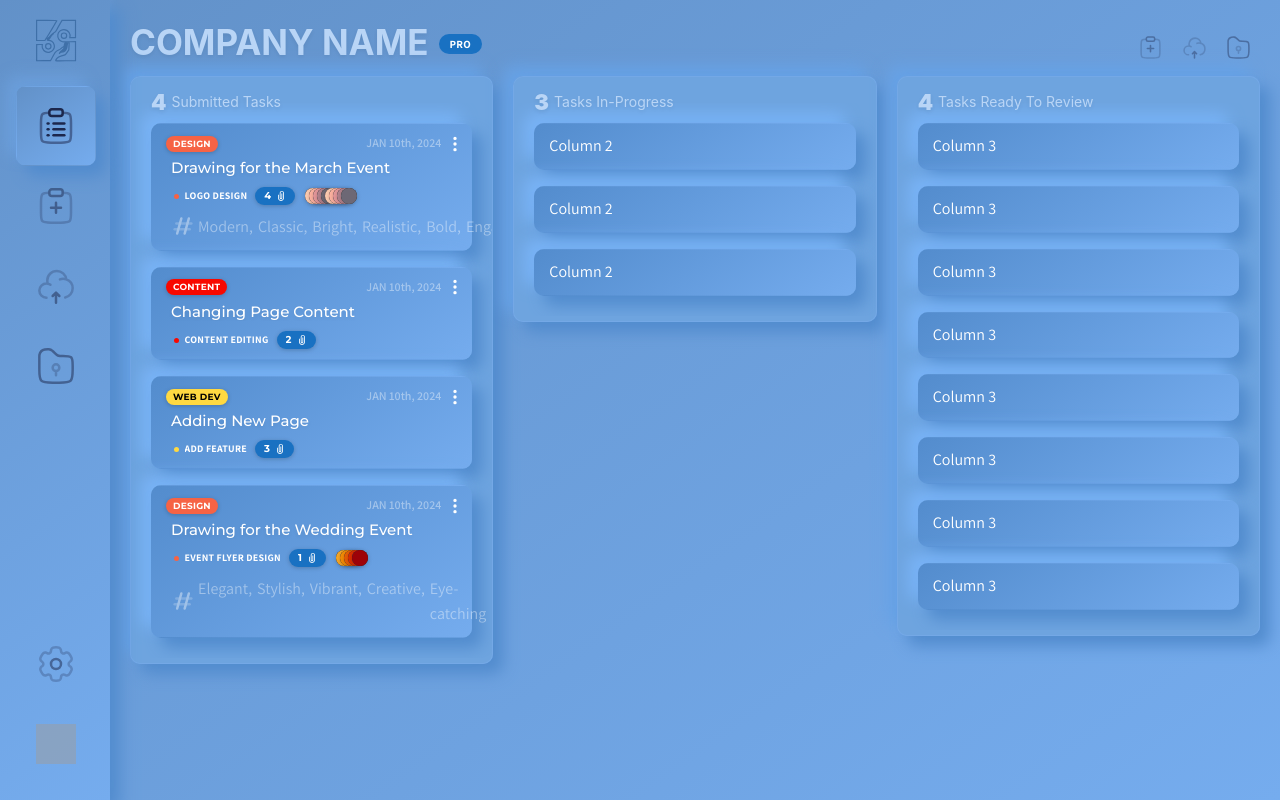
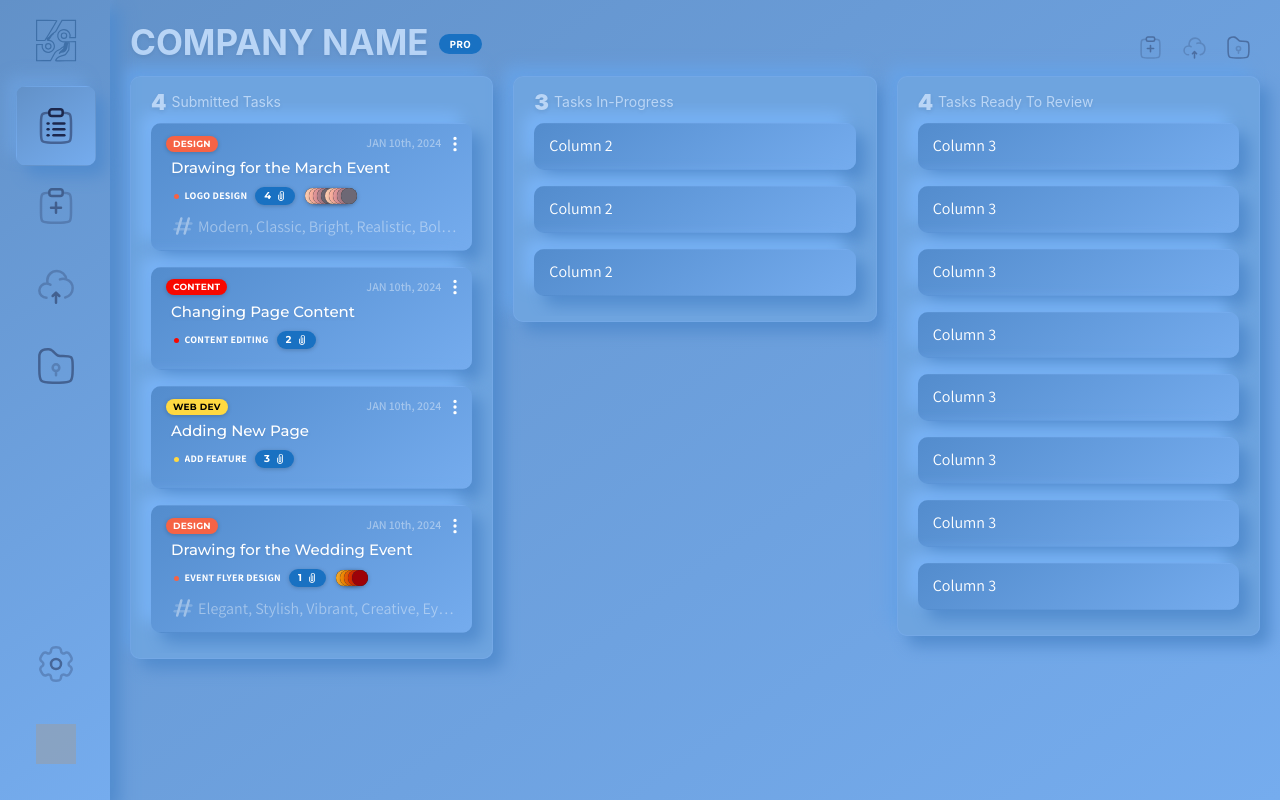
Before and after one commit to Zenneson/cre8ive4mula, a Next.js app: page /clientportal in a window 1280 px wide. Built offline with nearby package versions, Linux system fonts and the light colour scheme; grey boxes are pictures that could not be loaded.

Commit message:
Refactor tags rendering in BoardTask component

```diff
--- a/app/clientportal/dashboard/boardTask.js
+++ b/app/clientportal/dashboard/boardTask.js
@@ -34,6 +34,10 @@ export default function BoardTask(props) {
       <ColorSwatch color={color} />
     </Avatar>
   ));
+
+  const tagsList = taskData.tags?.map((tag, index) =>
+    index < taskData.tags.length - 1 ? `${tag}, ` : tag
+  );
 
   return (
     <Box className="innerPanel" pos={"relative"} pb={10}>
@@ -84,12 +88,7 @@ export default function BoardTask(props) {
             w={20}
           />
         )}
-        {taskData.tags?.map((tag, index) => (
-          <Text key={index}>
-            {tag}
-            {index < taskData.tags.length - 1 && ", "}
-          </Text>
-        ))}
+        <Text className={classes.tagsList}>{tagsList}</Text>
       </Flex>
     </Box>
   );
--- a/app/clientportal/dashboard/dashboard.js
+++ b/app/clientportal/dashboard/dashboard.js
@@ -48,7 +48,7 @@ const taskData = [
     service: "Event Flyer Design",
     title: "Drawing for the Wedding Event",
     date: "JAN 10th, 2024",
-    tags: ["Elegant", "Stylish", "Vibrant", "Creative", "Eye-catching"],
+    tags: ["Elegant", "Stylish", "Vibrant", "Creative", "Eye-catching, Formal"],
     files: ["file1.docx"],
     colors: ["#F9A826", "#F48C06", "#E85D04", "#DC2F02", "#9D0208"],
   },
--- a/app/clientportal/dashboard/styles/boardTask.module.css
+++ b/app/clientportal/dashboard/styles/boardTask.module.css
@@ -44,3 +44,10 @@
   filter: drop-shadow(0px 1px 2px rgba(0, 0, 0, 0.2));
   border: none;
 }
+
+.tagsList {
+  text-overflow: ellipsis;
+  overflow: hidden;
+  white-space: nowrap;
+  width: 100%;
+}
```
